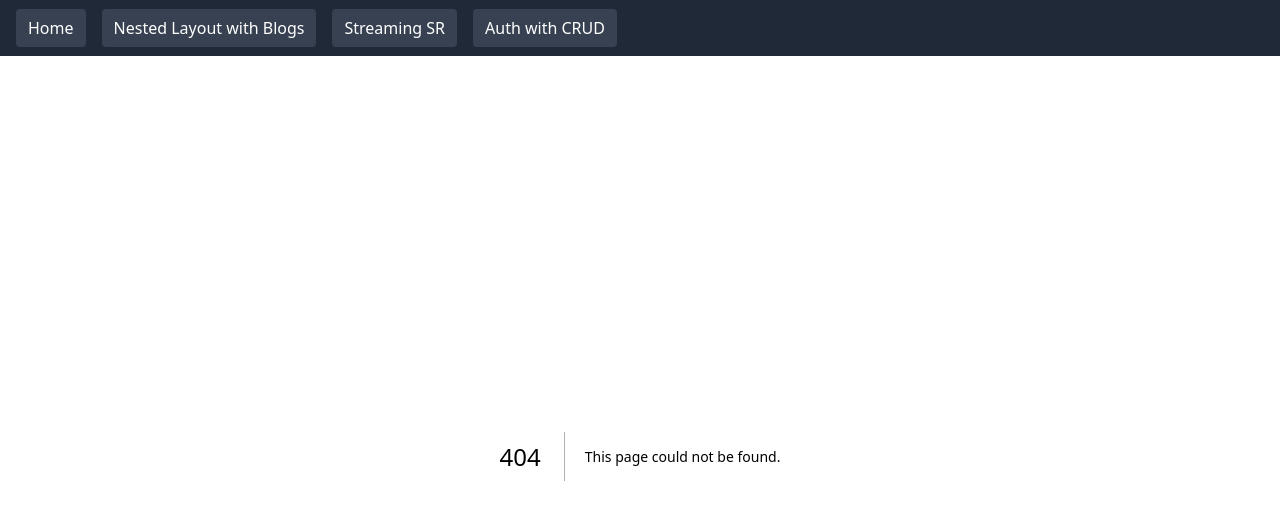
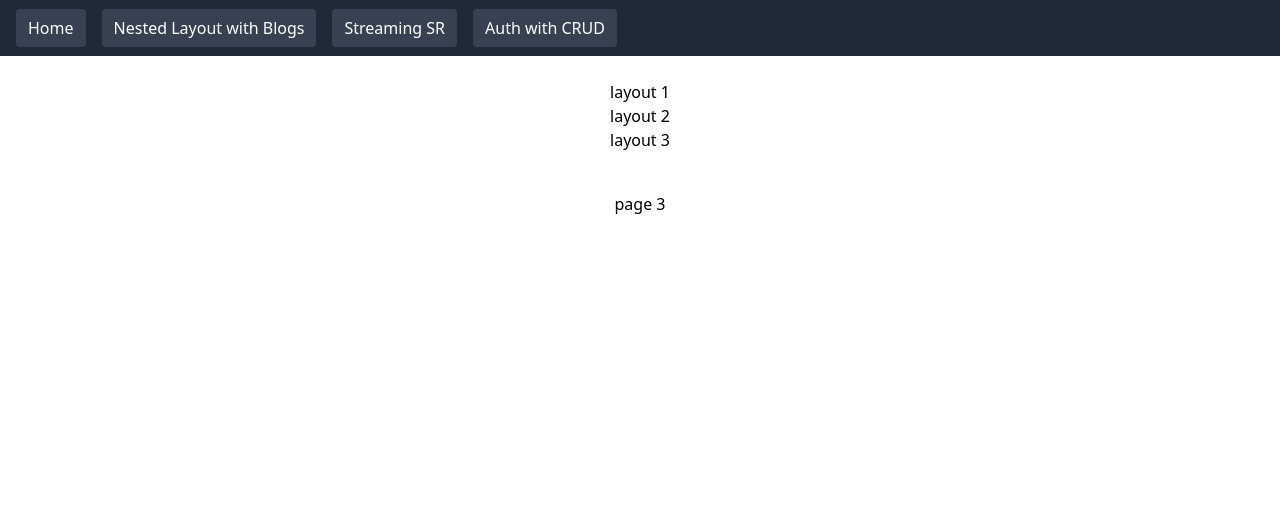
Before and after one commit to gigi434/nextjs13-app-directory, a Next.js app in the folder app/frontend/: page /nested-layout/second/third in a window 1280 px wide. Before the commit this address had no page. Shown: the top 520 px of the page. Built offline with nearby package versions, Linux system fonts and the light colour scheme.

Commit message:
[add] 10. Nested layout

```diff
--- /dev/null
+++ b/app/frontend/app/nested-layout/layout.tsx
@@ -0,0 +1,12 @@
+export default function FirstLayout({
+  children,
+}: {
+  children: React.ReactNode
+}) {
+  return (
+    <main className='mt-6 text-center'>
+      <p>layout 1</p>
+      {children}
+    </main>
+  )
+}
--- /dev/null
+++ b/app/frontend/app/nested-layout/page.tsx
@@ -0,0 +1,7 @@
+export default function FirstPage() {
+  return (
+    <div className='m-10 text-center'>
+      <p>page 1</p>
+    </div>
+  )
+}
--- /dev/null
+++ b/app/frontend/app/nested-layout/second/layout.tsx
@@ -0,0 +1,12 @@
+export default function FirstLayout({
+  children,
+}: {
+  children: React.ReactNode
+}) {
+  return (
+    <main>
+      <p>layout 2</p>
+      {children}
+    </main>
+  )
+}
--- /dev/null
+++ b/app/frontend/app/nested-layout/second/page.tsx
@@ -0,0 +1,7 @@
+export default function FirstPage() {
+  return (
+    <div className='m-10 text-center'>
+      <p>page 2</p>
+    </div>
+  )
+}
--- /dev/null
+++ b/app/frontend/app/nested-layout/second/third/forth/page.tsx
@@ -0,0 +1,7 @@
+export default function FirstPage() {
+  return (
+    <div className='m-10 text-center'>
+      <p>page 4</p>
+    </div>
+  )
+}
--- /dev/null
+++ b/app/frontend/app/nested-layout/second/third/layout.tsx
@@ -0,0 +1,12 @@
+export default function FirstLayout({
+  children,
+}: {
+  children: React.ReactNode
+}) {
+  return (
+    <main>
+      <p>layout 3</p>
+      {children}
+    </main>
+  )
+}
--- /dev/null
+++ b/app/frontend/app/nested-layout/second/third/page.tsx
@@ -0,0 +1,7 @@
+export default function FirstPage() {
+  return (
+    <div className='m-10 text-center'>
+      <p>page 3</p>
+    </div>
+  )
+}
```
